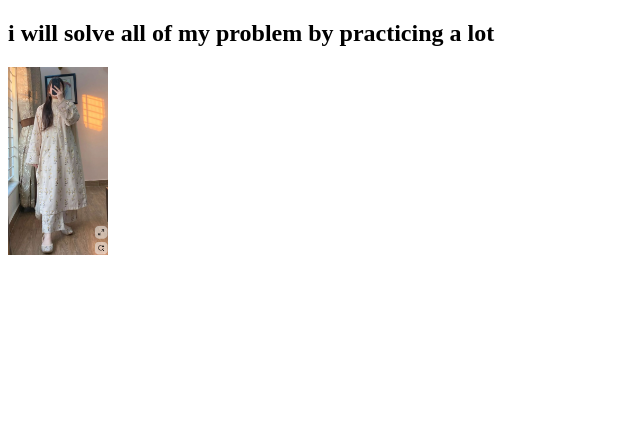
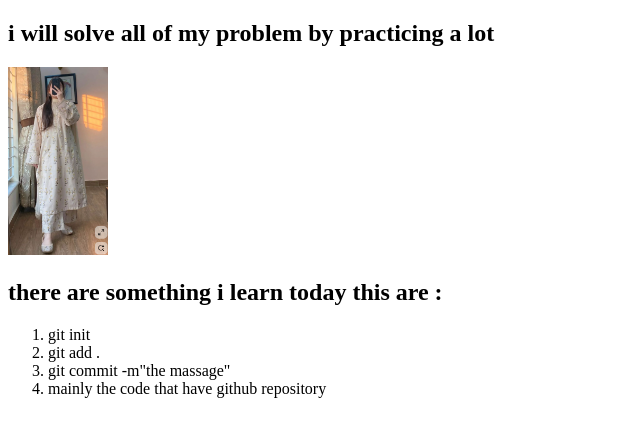
Before and after one commit to JINAT-0/problem-solve-2, a plain HTML site: page index.html in a window 1280 px wide. Shown: the whole page, without its empty margins (0-640 px from the left). Drawn offline with Linux system fonts and the light colour scheme.

Commit message:
i am solving some error

```diff
--- a/index.html
+++ b/index.html
@@ -8,5 +8,12 @@
 <body>
     <h2>i will solve all of my problem by practicing a lot</h2>
     <img width="100px" src="picture/Screenshot 2025-10-01 115100.png" alt="pic">
+    <p><b><h2>there are something i learn today this are :</h2></b></p>
+    <ol>
+    <li>git init</li>
+    <li>git add .</li>
+    <li>git commit -m"the massage"</li>
+    <li>mainly the  code that have github repository</li>
+    </ol>
 </body>
 </html>
```
